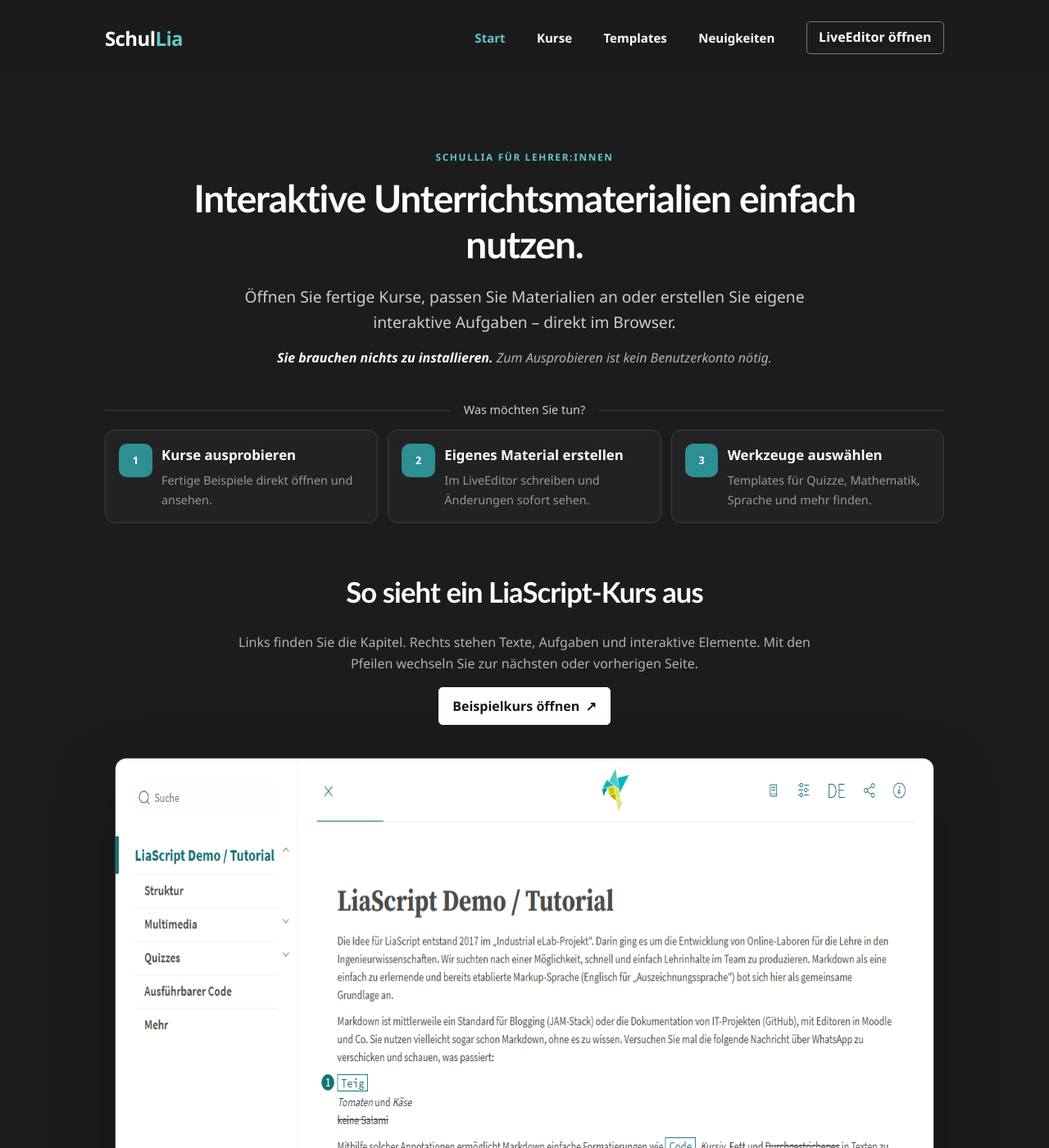
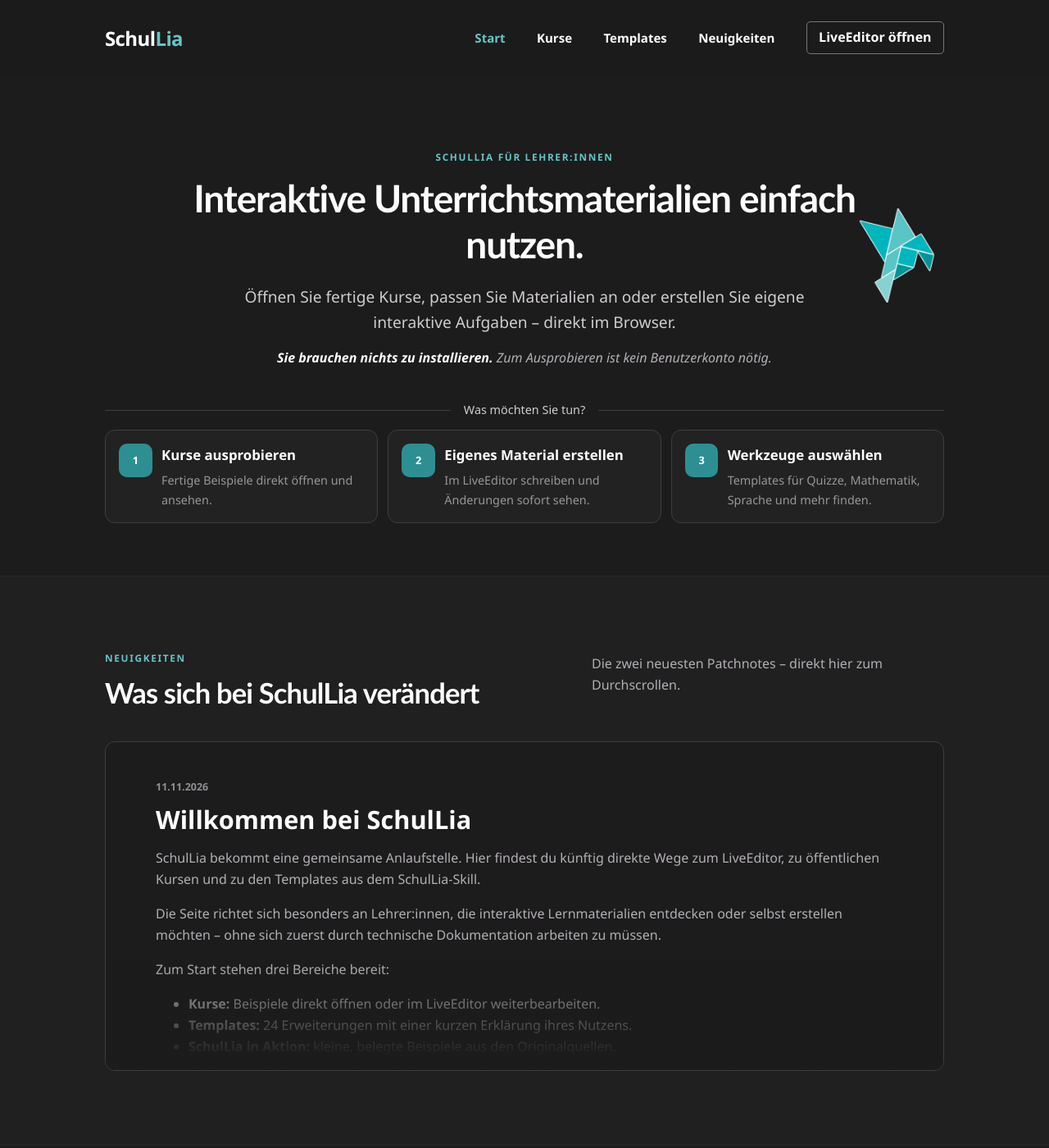
Before and after one commit to SchulLia/SchulLia.github.io, a Jekyll site: the page built from index.html, in a window 1280 px wide and 1400 px high. Shown: the whole window at 82% size. Built offline with Jekyll 4.4.1, drawn with Linux system fonts in a browser that asks for light colours; some of the changed text lies outside the part shown.

Commit message:
Add logo and scrolling patchnotes

```diff
--- a/assets/css/liascript-theme.css
+++ b/assets/css/liascript-theme.css
@@ -179,9 +179,19 @@ h3 {
 }
 
 .hero__content {
+  position: relative;
   max-width: none;
   margin-inline: auto;
   text-align: center;
+}
+
+.hero__logo {
+  position: absolute;
+  z-index: 1;
+  top: 4.5rem;
+  right: 0;
+  width: clamp(7rem, 9vw, 9.25rem);
+  height: auto;
 }
 
 .hero .eyebrow {
@@ -314,7 +324,7 @@ h3 {
 
 .course-preview {
   width: 100%;
-  max-width: 1000px;
+  max-width: none;
 }
 
 .course-preview img {
@@ -327,6 +337,98 @@ h3 {
 .course-preview figcaption {
   color: #918d93;
   text-align: center;
+}
+
+.patchnotes-window {
+  position: relative;
+  overflow: hidden;
+  border: 1px solid var(--line);
+  border-radius: var(--radius);
+  background: var(--paper);
+}
+
+.patchnotes-window::after {
+  position: absolute;
+  right: 0;
+  bottom: 0;
+  left: 0;
+  height: 8rem;
+  background: linear-gradient(
+    to bottom,
+    rgba(28, 28, 28, 0),
+    rgba(28, 28, 28, 0.96) 84%,
+    var(--paper)
+  );
+  content: "";
+  opacity: 0;
+  pointer-events: none;
+  transition: opacity 180ms ease;
+}
+
+.js .patchnotes-window.is-scrollable:not(.is-at-end)::after {
+  opacity: 1;
+}
+
+.patchnotes-scroll {
+  max-height: 25rem;
+  overflow-y: auto;
+  overscroll-behavior: contain;
+  scrollbar-color: var(--teal) var(--surface);
+  scrollbar-width: thin;
+}
+
+.patchnotes-scroll:focus-visible {
+  outline-offset: -5px;
+}
+
+.patchnotes-scroll__content {
+  width: min(100% - 3rem, 900px);
+  margin-inline: auto;
+  padding: 2.5rem 0;
+}
+
+.patchnote {
+  padding-bottom: 2.5rem;
+}
+
+.patchnote + .patchnote {
+  padding-top: 2.5rem;
+  border-top: 1px solid var(--line);
+}
+
+.patchnote time {
+  color: #918d93;
+  font-size: 0.78rem;
+  font-weight: 700;
+}
+
+.patchnote h3 {
+  margin: 0.65rem 0 1rem;
+  font-size: clamp(1.45rem, 2.4vw, 2rem);
+}
+
+.patchnote h3 a {
+  color: #fff;
+  text-decoration: none;
+}
+
+.patchnote h3 a:hover {
+  color: var(--teal-light);
+}
+
+.patchnote__content {
+  color: var(--muted);
+}
+
+.patchnote__content > :last-child {
+  margin-bottom: 0;
+}
+
+.patchnotes-end {
+  display: flex;
+  justify-content: center;
+  padding: 2.5rem 0 0.5rem;
+  border-top: 1px solid var(--line);
 }
 
 .example-card,
@@ -528,6 +630,14 @@ h3 {
   }
 }
 
+@media (max-width: 1200px) {
+  .hero__logo {
+    position: static;
+    width: 5.5rem;
+    margin: 0 auto 1.5rem;
+  }
+}
+
 @media (max-width: 820px) {
   .site-header__inner {
     min-height: 72px;
@@ -564,6 +674,15 @@ h3 {
     padding-top: 0;
   }
 
+  .patchnotes-scroll {
+    max-height: 22rem;
+  }
+
+  .patchnotes-scroll__content {
+    width: calc(100% - 2.5rem);
+    padding-block: 2rem;
+  }
+
   .closing-cta__inner {
     text-align: left;
   }
--- a/assets/js/main.js
+++ b/assets/js/main.js
@@ -59,3 +59,31 @@ if (filterButtons.length && templateCards.length) {
     });
   });
 }
+
+const patchnotesWindow = document.querySelector("[data-patchnotes-window]");
+const patchnotesScroll = document.querySelector("[data-patchnotes-scroll]");
+
+if (patchnotesWindow && patchnotesScroll) {
+  const updatePatchnoteFade = () => {
+    const scrollable =
+      patchnotesScroll.scrollHeight > patchnotesScroll.clientHeight + 1;
+    const atEnd =
+      !scrollable ||
+      patchnotesScroll.scrollTop + patchnotesScroll.clientHeight >=
+        patchnotesScroll.scrollHeight - 2;
+
+    patchnotesWindow.classList.toggle("is-scrollable", scrollable);
+    patchnotesWindow.classList.toggle("is-at-end", atEnd);
+  };
+
+  patchnotesScroll.addEventListener("scroll", updatePatchnoteFade, {
+    passive: true,
+  });
+
+  if ("ResizeObserver" in window) {
+    new ResizeObserver(updatePatchnoteFade).observe(patchnotesScroll);
+  }
+
+  window.addEventListener("load", updatePatchnoteFade, { once: true });
+  requestAnimationFrame(updatePatchnoteFade);
+}
--- a/index.html
+++ b/index.html
@@ -6,6 +6,13 @@ body_class: home
 
 <section class="hero">
   <div class="shell hero__content">
+    <img
+      class="hero__logo"
+      src="/pics/lrLia.png"
+      width="512"
+      height="512"
+      alt="SchulLia-Logo"
+    />
     <p class="eyebrow">SchulLia für Lehrer:innen</p>
     <h1>Interaktive Unterrichts&shy;materialien einfach nutzen.</h1>
     <p class="hero__lede">
@@ -42,6 +49,45 @@ body_class: home
   </div>
 </section>
 
+<section class="section section--soft patchnotes-section">
+  <div class="shell">
+    <div class="section-heading">
+      <div>
+        <p class="eyebrow">Neuigkeiten</p>
+        <h2>Was sich bei SchulLia verändert</h2>
+      </div>
+      <p>Die zwei neuesten Patchnotes – direkt hier zum Durchscrollen.</p>
+    </div>
+
+    <div class="patchnotes-window" data-patchnotes-window>
+      <div
+        class="patchnotes-scroll"
+        data-patchnotes-scroll
+        tabindex="0"
+        aria-label="Aktuelle SchulLia-Patchnotes"
+      >
+        <div class="patchnotes-scroll__content">
+          {% for post in site.posts limit: 2 %}
+          <article class="patchnote">
+            <time datetime="{{ post.date | date_to_xmlschema }}"
+              >{{ post.date | date: '%d.%m.%Y' }}</time
+            >
+            <h3><a href="{{ post.url }}">{{ post.title }}</a></h3>
+            <div class="patchnote__content">{{ post.content }}</div>
+          </article>
+          {% endfor %}
+
+          <div class="patchnotes-end">
+            <a class="button button--primary" href="/news/"
+              >Alle Patchnotes ansehen</a
+            >
+          </div>
+        </div>
+      </div>
+    </div>
+  </div>
+</section>
+
 <section class="section course-preview-section">
   <div class="shell preview-layout">
     <div class="preview-copy">
@@ -73,17 +119,6 @@ body_class: home
 
 <section class="section section--soft examples">
   <div class="shell">
-    <div class="section-heading">
-      <div>
-        <h2>Drei konkrete Beispiele</h2>
-      </div>
-      <p>
-        Die Beispiele stammen aus den dokumentierten SchulLia-Templates. Die
-        technischen Namen stehen klein dabei; entscheidend ist der Nutzen im
-        Unterricht.
-      </p>
-    </div>
-
     <div class="example-grid">
       <article class="example-card">
         <p class="template-label">lia-coordinate</p>
@@ -165,30 +200,6 @@ body_class: home
   </div>
 </section>
 
-<section class="section section--soft">
-  <div class="shell">
-    <div class="section-heading">
-      <div>
-        <p class="eyebrow">Neuigkeiten</p>
-        <h2>Was sich bei SchulLia verändert</h2>
-      </div>
-      <a class="text-link text-link--arrow" href="/news/">Alle Beiträge</a>
-    </div>
-    <div class="news-grid">
-      {% for post in site.posts limit: 3 %}
-      <article class="news-card">
-        <time datetime="{{ post.date | date_to_xmlschema }}"
-          >{{ post.date | date: '%d.%m.%Y' }}</time
-        >
-        <h3><a href="{{ post.url }}">{{ post.title }}</a></h3>
-        <p>{{ post.description }}</p>
-        <a class="text-link" href="{{ post.url }}">Weiterlesen</a>
-      </article>
-      {% endfor %}
-    </div>
-  </div>
-</section>
-
 <section class="section faq">
   <div class="shell shell--narrow">
     <div class="section-heading section-heading--center">
```
Also changed, not shown: pics/lrLia.png (added).
